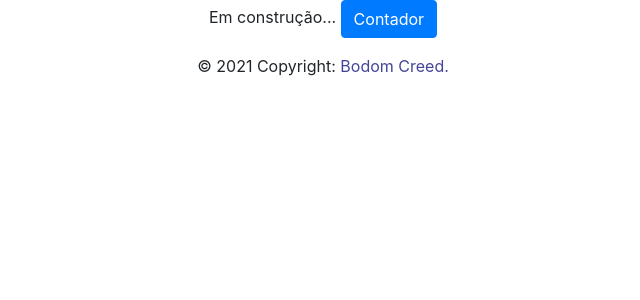
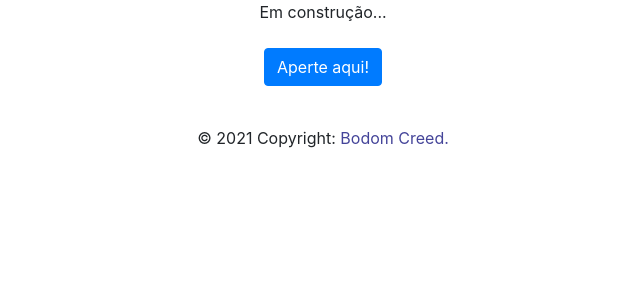
Before and after one commit to Renan-Bodom/BodomCreed, a Django app: page / in a window 1280 px wide. Shown: the top 300 px of the page, without its empty margins (317-957 px from the left). Run offline with Django 3.2, Linux system fonts and the light colour scheme; some libraries are stand-ins or nearby versions.

Commit message:
Alteração

```diff
--- a/home/templates/home/index.html
+++ b/home/templates/home/index.html
@@ -6,6 +6,12 @@
 
 Em construção...
 
-<button type="button" class="btn btn-primary">Contador</button>
+<br>
+<br>
+
+<button type="button" class="btn btn-primary">Aperte aqui!</button>
+
+<br>
+<br>
 
 {% endblock %}
```
